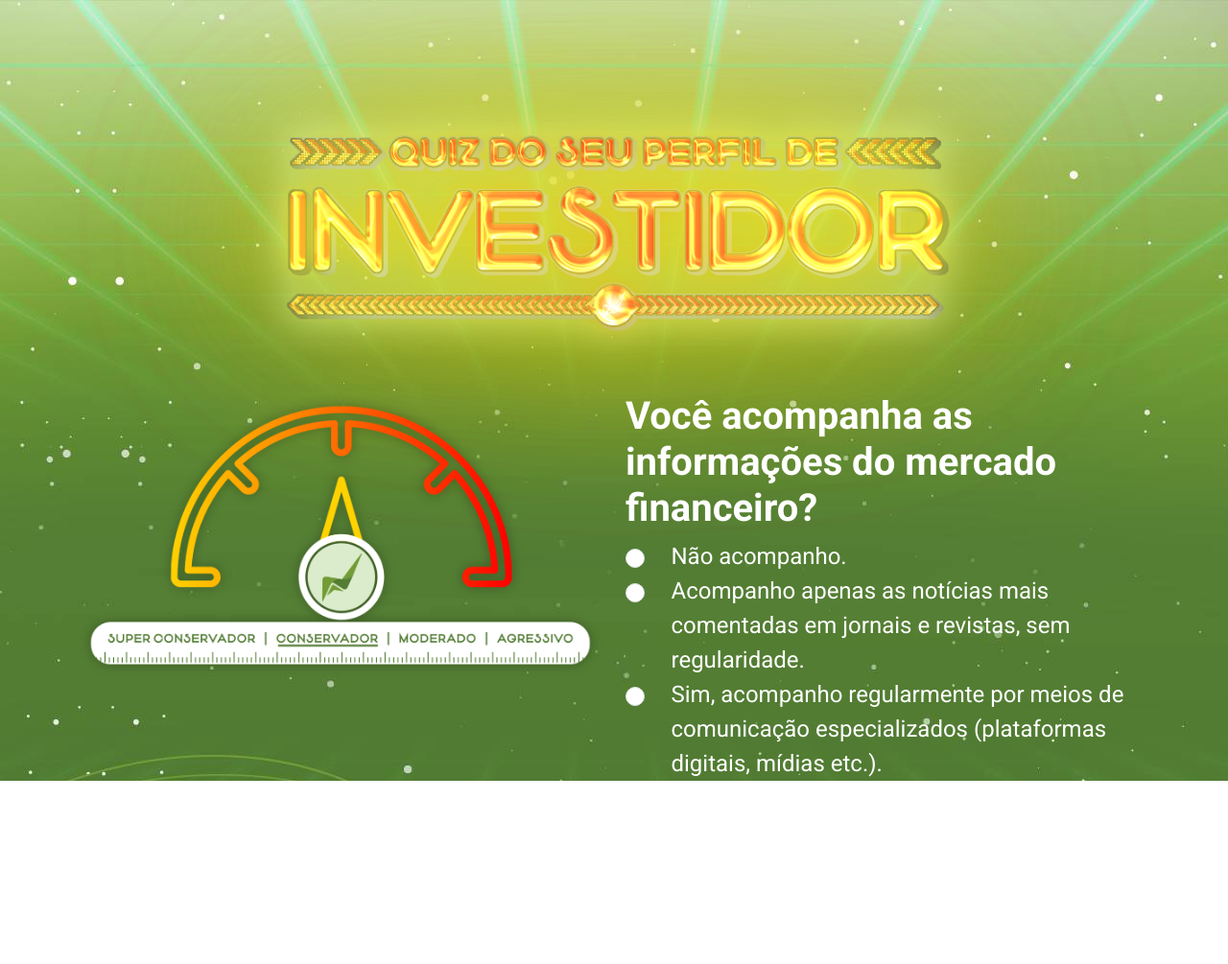
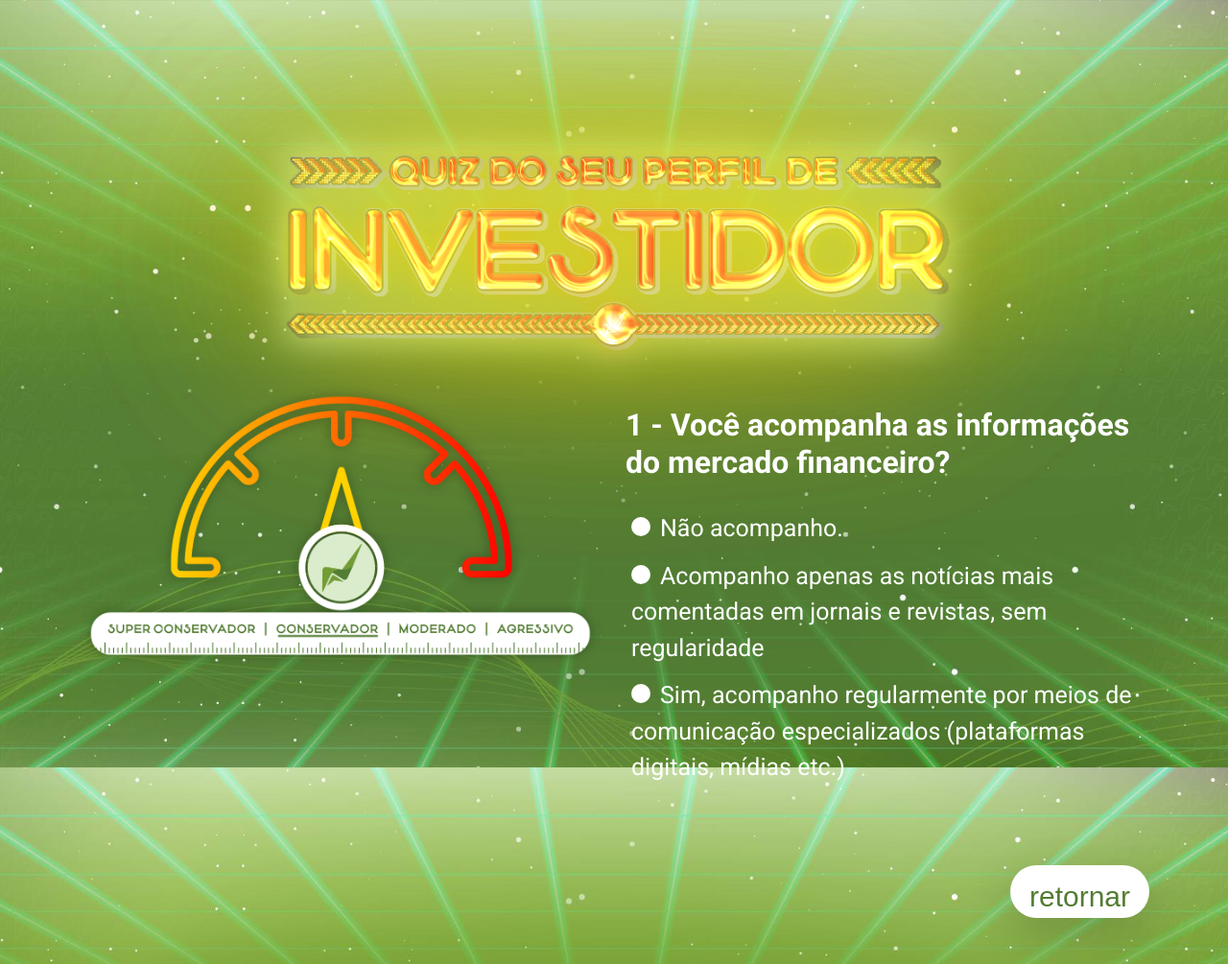
Before and after one commit to Owl-Codium/suitability-system, a website: page front/quiz.html in a window 1280 px wide. Shown: the whole page at 96% size. Before the commit the page ends 814 px from the top, so only its background shows below. Drawn offline with nearby package versions, Linux system fonts and the light colour scheme; a web font is replaced by a local one.

Commit message:
Concluindo layout tela inicial, quiz e resultado

```diff
--- a/front/assets/css/style.css
+++ b/front/assets/css/style.css
@@ -1,48 +1,135 @@
+html,
 body {
-  background: url("../images/bg.jpg") no-repeat top center;
-  font-family: "Roboto", sans-serif;
+  height: 100%;
 }
 
-.title {
+body {
+  background: url('../images/bg.jpg') no-repeat top center;
+  background-size: cover;
+  background-attachment: fixed;
+  font-family: 'Vonique 43', sans-serif;
+  color: #fff;
+  margin: 20px;
+}
+
+.btn-start {
+  padding: 10px 20px 0 20px;
+  background-color: #fff;
+}
+
+.btn-start > a {
+  padding: 0;
+  margin: 0;
+  font-size: 30px;
+  color: #527c33;
+  text-decoration: none;
+}
+
+.btn-start:hover {
+  background-color: #eee;
+}
+
+.btn-return {
+  padding: 10px 20px 0 20px;
+  background-color: #fff;
+}
+
+.btn-return > a {
+  padding: 0;
+  margin: 0;
+  font-size: 30px;
+  color: #527c33;
+  text-decoration: none;
+}
+
+.btn-return:hover {
+  background-color: #eee;
+}
+
+/* Questions and Answers */
+#question {
+  margin-bottom: 30px;
+  font-family: 'Roboto', sans-serif;
+}
+
+.answer::before {
+  content: '';
+  display: inline-block;
+  width: 20px;
+  height: 20px;
+  border-radius: 50%;
+  background-color: #fff;
+  margin-right: 10px;
+}
+
+.answer {
+  font-family: 'Roboto', sans-serif;
+  color: #fff;
+  display: block;
+  background-color: transparent;
+  border: none;
+  font-size: 25px;
+  text-align: left;
+  margin-bottom: 10px;
+}
+
+.termometro {
   margin-top: -50px;
 }
 
-.button {
-  display: inline-block;
-  padding: 10px 30px;
-  background-color: #fff;
-  color: #527c33;
-  border: none;
-  border-radius: 50px;
-  box-shadow: 0px 4px 6px rgba(0, 0, 0, 0.1);
-  cursor: pointer;
-  font-size: 20px;
-  text-align: center;
-  text-decoration: none;
-  text-transform: uppercase;
-  font-weight: lighter;
-  /* float: right; */
+#result {
+  display: none;
+  font-size: 30px;
+  color: #fff;
+  height: 200px;
   margin-top: 30px;
 }
 
-.button:hover {
-  background-color: #eee;
+/* X-Small devices (portrait phones, less than 576px)
+No media query for `xs` since this is the default in Bootstrap */
+
+/* Small devices (landscape phones, 576px and up) */
+@media (min-width: 576px)
+{
+
 }
 
-.form-check-input[type="radio"] {
-  width: 20px;
-  height: 20px;
-  border-radius: 50%;
-  margin-top: 10px;
+/* Medium devices (tablets, 768px and up) */
+@media (min-width: 768px)
+{
+  .titulo {
+    margin-top: -80px;
+  }
+
+  .termometro {
+    margin-top: -80px;
+  }
 }
 
-@media (min-width: 992px) {
-  .title {
-    margin-top: -150px;
+/* Large devices (desktops, 992px and up) */
+@media (min-width: 992px)
+{
+  .btn-start > a {
+    font-size: 54px;
   }
 
-  .button {
-    font-size: 54px;
-    padding: 10px 50px;
+  .titulo {
+    margin-top: -180px;
+  }
+
+  .termometro {
+    margin-top: -180px;
   }
 }
+
+/* X-Large devices (large desktops, 1200px and up) */
+@media (min-width: 1200px)
+{
+
+}
+
+/* XX-Large devices (larger desktops, 1400px and up) */
+@media (min-width: 1400px)
+{
+
+}
--- /dev/null
+++ b/front/assets/js/app.js
@@ -0,0 +1,271 @@
+
+document.addEventListener("DOMContentLoaded", function () {
+    // Elementos do jogo.
+    const questionElement = document.getElementById('question');
+    const answersContainer = document.getElementById('answers');
+    const resultElement = document.getElementById('result');
+    const returnButton = document.getElementById('returnBtn');
+    const termometroElement = document.getElementById('img-termometro');
+    const womanElement = document.getElementById('img-woman');
+    // Variáveis do jogo.
+    let questions = [];
+    let currentQuestionIndex = 0;
+    let totalPoints = 0;
+
+    // Inicia o jogo.
+    function startGame() {
+      currentQuestionIndex = 0;
+      totalPoints = 0;
+      resultElement.innerText = '';
+      setNextQuestion();
+    }
+
+    // Define a próxima pergunta.
+    function setNextQuestion() {
+      if (currentQuestionIndex < questions.length) {
+        resetState();
+        showQuestion(questions[currentQuestionIndex]);
+      } else {
+        console.log('Quiz concluído!');
+        determineProfile(totalPoints);
+        answersContainer.innerHTML = '';
+        questionElement.innerText = '';
+        termometroElement.classList.add('d-none');
+        womanElement.classList.remove('d-none');
+        resultElement.style.display = 'block';
+        resultElement.innerHTML = determineProfile(totalPoints);
+        returnButton.classList.add('d-none');
+      }
+    }
+
+    // Mostra a pergunta e as alternativas.
+    function showQuestion(question) {
+      const { id, question: text, answers } = question;
+
+      questionElement.classList.add('transition-question');
+
+      setTimeout(() => {
+        questionElement.innerText = `${id} - ${text}`;
+        answers.forEach(answer => {
+          const { answer: text, points } = answer;
+          const answerButton = document.createElement('button');
+          answerButton.innerText = text;
+          answerButton.classList.add('answer');
+          answerButton.addEventListener('click', () => selectAnswer(points));
+          answersContainer.appendChild(answerButton);
+        });
+
+        questionElement.classList.remove('transition-question');
+      }, 500);
+    }
+    // Limpa o estado anterior.
+    function resetState() {
+      answersContainer.innerHTML = '';
+    }
+
+    // Seleciona a resposta.
+    function selectAnswer(points) {
+      totalPoints += points;
+      currentQuestionIndex++;
+      setNextQuestion();
+    }
+
+    // Determina o perfil do investidor
+    function determineProfile(points) {
+      let profileText = '';
+      if (points <= 110) {
+        profileText = '<p>seu perfil</p><span style="font-size: 30px; font-weight: bolder; border-bottom: 5px solid #fff;">Super Conservador</span>.';
+      } else if (points <= 210) {
+        profileText = '<p>seu perfil</p><span style="font-size: 30px; font-weight: bolder; border-bottom: 5px solid #fff;">Conservador</span>.';
+      } else if (points <= 310) {
+        profileText = '<p>seu perfil</p><span style="font-size: 30px; font-weight: bolder; border-bottom: 5px solid #fff;">Moderado</span>.';
+      } else {
+        profileText = '<p>seu perfil</p><span style="font-size: 30px; font-weight: bolder; border-bottom: 5px solid #fff;">Agressivo</span>.';
+      }
+      return profileText;
+    }
+
+
+
+    // Perguntas e respostas
+    const data = {
+      "questions": [
+        {
+          "id": 1,
+          "question": "Você acompanha as informações do mercado financeiro?",
+          "answers": [
+            {
+              "answer": "Não acompanho.",
+              "points": 10
+            },
+            {
+              "answer": "Acompanho apenas as notícias mais comentadas em jornais e revistas, sem regularidade",
+              "points": 30
+            },
+            {
+              "answer": "Sim, acompanho regularmente por meios de comunicação especializados (plataformas digitais, mídias etc.)",
+              "points": 50
+            }
+          ]
+        },
+        {
+          "id": 2,
+          "question": "Como você classifica sua experiência com investimentos?",
+          "answers": [
+            {
+              "answer": "Nenhum: Não conheço e nunca investi no Mercado Financeiro.",
+              "points": 10
+            },
+            {
+              "answer": "Básico: Pois acompanho esporadicamente o mercado, e me sinto desconfortável para tomar decisões sem aconselhamento profissional. Exemplos: Poupança, CDBs e outros produtos bancários de Renda Fixa.",
+              "points": 30
+            },
+            {
+              "answer": "Suficiente: Invisto e tenho conhecimento pleno sobre os produtos oferecidos da Instituição e do Mercado Financeiro. Exemplos: Ações e Produtos Estruturados.",
+              "points": 50
+            }
+          ]
+        },
+        {
+          "id": 3,
+          "question": "Quando você pensa em investir seu dinheiro, o que é mais importante para você?",
+          "answers": [
+            {
+              "answer": "Tranquilidade. Saber que meu dinheiro está rendendo, mesmo que pouco, mas que não tenho perdas.",
+              "points": 10
+            },
+            {
+              "answer": "Equilíbrio. Saber que meu dinheiro está investido e os ganhos e perdas estão nivelados no curto prazo.",
+              "points": 30
+            },
+            {
+              "answer": "Rentabilidade. Assumir riscos para ter altos ganhos.",
+              "points": 50
+            }
+          ]
+        },
+        {
+          "id": 4,
+          "question": "Qual a alternativa melhor descreve o seu comportamento em relação ao risco de perda na sua aposentadoria",
+          "answers": [
+            {
+              "answer": "Não quero perdas, mesmo que ocasionais, e aceito que minha rentabilidade poderá ser menor.",
+              "points": 10
+            },
+            {
+              "answer": "Posso aceitar perdas ocasionais em busca de retornos maiores no médio prazo, desde que sejam pequenas parcelas do total.",
+              "points": 30
+            },
+            {
+              "answer": "Posso aceitar perdas ocasionais em busca de retornos muito elevados no longo prazo, mesmo que eventualmente implique em perdas significativas do total investido.",
+              "points": 50
+            }
+          ]
+        },
+        {
+          "id": 5,
+          "question": "Como você reagiria se os seus investimentos apresentassem perda (mesmo que temporariamente)?",
+          "answers": [
+            {
+              "answer": "Não sei responder essa questão.",
+              "points": 10
+            },
+            {
+              "answer": "Na próxima oportunidade trocaria de perfil de Investimento.",
+              "points": 20
+            },
+            {
+              "answer": "Entendo que isso pode acontecer em determinados momentos, mas ficaria no mesmo perfil.",
+              "points": 40
+            },
+            {
+              "answer": "Ficaria no mesmo perfil, pois entendo que o perfil de investimentos está sujeito a variações na rentabilidade no curto prazo.",
+              "points": 50
+            }
+          ]
+        },
+        {
+          "id": 6,
+          "question": "Você acredita que, em períodos de mais de cinco anos, produtos de maior risco (exemplo ações) são mais atrativos do que produtos de menor risco?",
+          "answers": [
+            {
+              "answer": "Não faço idéia",
+              "points": 10
+            },
+            {
+              "answer": "Não tenho esta expectativa",
+              "points": 20
+            },
+            {
+              "answer": "Tenho esta expectativa",
+              "points": 40
+            },
+            {
+              "answer": "Tenho certeza",
+              "points": 50
+            }
+          ]
+        },
+        {
+          "id": 7,
+          "question": "Quando você pretende utilizar estes recursos de sua aposentadoria?",
+          "answers": [
+            {
+              "answer": "Já sou aposentado, e estou utilizando meus recursos.",
+              "points": 10
+            },
+            {
+              "answer": "Pretendo utilizar um percentual relevante dos meus investimentos no curto prazo (até 1 ano)",
+              "points": 20
+            },
+            {
+              "answer": "Pretendo utilizar um percentual relevante dos meus investimentos entre 1 e 5 anos",
+              "points": 30
+            },
+            {
+              "answer": "Pretendo utilizar um percentual relevante dos meus investimentos entre 5 e 10 anos",
+              "points": 40
+            },
+            {
+              "answer": "Sim, pretendo utilizar um percentual relevante dos meus investimentos entre 10 e 20 anos",
+              "points": 50
+            }
+          ]
+        },
+        {
+          "id": 8,
+          "question": "Expectativa dos investimentos.",
+          "answers": [
+            {
+              "answer": "Não estou disposto a sofrer flutuações negativas nos meus investimentos, mesmo em períodos curtos (1 mês).",
+              "points": 10
+            },
+            {
+              "answer": "Com a expectativa de superar o CDI, admito flutuações negativas do meu saldo no curto prazo.",
+              "points": 20
+            },
+            {
+              "answer": "Com a expectativa de superar o CDI, admito flutuações negativas dos meus investimentos no curto prazo; porém, entendo que devem ser recuperadas em até 6 meses.",
+              "points": 30
+            },
+            {
+              "answer": "Com a expectativa de superar de forma significativa o CDI, admito flutuações negativas dos meus investimentos; porém, entendo que devem ser recuperadas em até 12 meses.",
+              "points": 40
+            },
+            {
+              "answer": "Busco retornos absolutos e admito flutuações negativas dos meus investimentos em períodos superiores a 12 meses.",
+              "points": 50
+            }
+          ]
+        }
+      ]
+    };
+
+    // Inicia o jogo.
+    if (Array.isArray(data.questions)) {
+      questions = [...data.questions];
+      startGame();
+    } else {
+      console.error('Os dados não são uma matriz:', data);
+    }
+  });
--- a/front/quiz.html
+++ b/front/quiz.html
@@ -5,121 +5,39 @@
         <meta name="viewport" content="width=device-width, initial-scale=1">
         <title>Suitability</title>
         <link href="https://cdn.jsdelivr.net/npm/bootstrap@5.3.1/dist/css/bootstrap.min.css" rel="stylesheet" integrity="sha384-4bw+/aepP/YC94hEpVNVgiZdgIC5+VKNBQNGCHeKRQN+PtmoHDEXuppvnDJzQIu9" crossorigin="anonymous">
+        <link href="https://fonts.cdnfonts.com/css/vonique-43" rel="stylesheet">
         <link rel="preconnect" href="https://fonts.googleapis.com">
         <link rel="preconnect" href="https://fonts.gstatic.com" crossorigin>
         <link href="https://fonts.googleapis.com/css2?family=Roboto:wght@100;400;700&display=swap" rel="stylesheet">
         <link href="assets/css/style.css" rel="stylesheet">
     </head>
-    <body>
+    <body class="">
         <div class="container">
             <div class="row">
                 <div class="col text-center">
-                    <img src="assets/images/logo.png" class="img-fluid" alt="Suitability" />
+                    <img src="assets/images/logo.png" class="img-fluid" />
                 </div>
             </div>
-            <div class="row title">
-                <div class="col-md-6 order-md-1 order-2">
-                    <img src="assets/images/termometro.png" class="img-fluid" alt="Termometro" />
+            <div class="row termometro">
+                <div class="col-md-6 text-center">
+                    <img id="img-termometro" src="assets/images/termometro.png" class="img-fluid" />
+                    <img id="img-woman" src="assets/images/woman.png" class="img-fluid d-none" />
                 </div>
-                <div class="col-md-6 order-md-2 order-1">
-                    <div id="q1" class="">
-                        <div class="row">
-                            <h1 class="text-white fw-bold">Você acompanha as informações do mercado financeiro?</h1>
-                        </div>
-                        <div class="row">
-                            <div class="col-1">
-                                <input class="form-check-input me-2" type="radio" name="exampleRadios" id="exampleRadios1" value="option1">
-                            </div>
-                            <div class="col-11">
-                                <label class="form-check-label text-white fs-4" for="exampleRadios2">
-                                    Não acompanho.
-                                </label>
-                            </div>
-                        </div>
-                        <div class="row">
-                            <div class="col-1">
-                                <input class="form-check-input me-2" type="radio" name="exampleRadios" id="exampleRadios1" value="option1">
-                            </div>
-                            <div class="col-11">
-                                <label class="form-check-label text-white fs-4" for="exampleRadios2">
-                                Acompanho apenas as notícias mais comentadas em jornais e revistas, sem regularidade.
-                                </label>
-                            </div>
-                        </div>
-                        <div class="row">
-                            <div class="col-1">
-                                <input class="form-check-input me-2" type="radio" name="exampleRadios" id="exampleRadios1" value="option1">
-                            </div>
-                            <div class="col-11">
-                                <label class="form-check-label text-white fs-4" for="exampleRadios2">
-                                    Sim, acompanho regularmente por meios de comunicação especializados (plataformas digitais, mídias etc.).
-                                </label>
-                            </div>
-                        </div>
-                    </div>
-
-                    <div id="q2" class="d-none">
-                        <div class="row">
-                            <h1 class="text-white fw-bold">Como você classifica sua experiência com investimentos?</h1>
-                        </div>
-                        <div class="row">
-                            <div class="col-1">
-                                <input class="form-check-input me-2" type="radio" name="exampleRadios" id="exampleRadios1" value="option1">
-                            </div>
-                            <div class="col-11">
-                                <label class="form-check-label text-white fs-4" for="exampleRadios2">
-                                    Nenhum: Não conheço e nunca investi no Mercado Financeiro.
-                                </label>
-                            </div>
-                        </div>
-                        <div class="row">
-                            <div class="col-1">
-                                <input class="form-check-input me-2" type="radio" name="exampleRadios" id="exampleRadios1" value="option1">
-                            </div>
-                            <div class="col-11">
-                                <label class="form-check-label text-white fs-4" for="exampleRadios2">
-                                    Básico: Pois acompanho esporadicamente o mercado, e me sinto desconfortável para tomar decisões sem aconselhamento profissional. Exemplos: Poupança, CDBs e outros produtos bancários de Renda Fixa.
-                                </label>
-                            </div>
-                        </div>
-                        <div class="row">
-                            <div class="col-1">
-                                <input class="form-check-input me-2" type="radio" name="exampleRadios" id="exampleRadios1" value="option1">
-                            </div>
-                            <div class="col-11">
-                                <label class="form-check-label text-white fs-4" for="exampleRadios2">
-                                    Suficiente: Invisto e tenho conhecimento pleno sobre os produtos oferecidos da Instituição e do Mercado Financeiro. Exemplos: Ações e Produtos Estruturados.
-                                </label>
-                            </div>
-                        </div>
-                    </div>
-
-                    <div id="q3" class="d-none">
-
-                    </div>
-
-                    <div id="q4" class="d-none">
-
-                    </div>
-
-                    <div id="q5" class="d-none">
-
-                    </div>
-
-                    <div id="q6" class="d-none">
-
-                    </div>
-
-                    <div id="q7" class="d-none">
-
-                    </div>
-
-                    <div id="q8" class="d-none">
-
+                <div class="col-md-6 py-4">
+                    <h2 class="question text-white fw-bold" id="question"></h2>
+                    <div id="answers" class="answers"></div>
+                    <div id="result" class="result"></div>
+                </div>
+            </div>
+            <div id="returnBtn" class="row">
+                <div class="col d-flex flex-row-reverse">
+                    <div class="btn-return my-5 rounded-pill shadow-lg">
+                        <a href="inicio.html">retornar</a>
                     </div>
                 </div>
             </div>
         </div>
         <script src="https://cdn.jsdelivr.net/npm/bootstrap@5.3.1/dist/js/bootstrap.bundle.min.js" integrity="sha384-HwwvtgBNo3bZJJLYd8oVXjrBZt8cqVSpeBNS5n7C8IVInixGAoxmnlMuBnhbgrkm" crossorigin="anonymous"></script>
+        <script src="./assets/js/app.js" defer></script>
     </body>
 </html>
```
Also changed, not shown: front/index.html (+12 -8 lines), front/old_quiz.html (added, +125 -0 lines), public/quiz.html (+0 -1 lines), front/assets/images/bg01.jpg (added), front/assets/images/bg02.jpg (added), front/assets/images/logo-neon.png (added), front/assets/images/woman.png (added).
